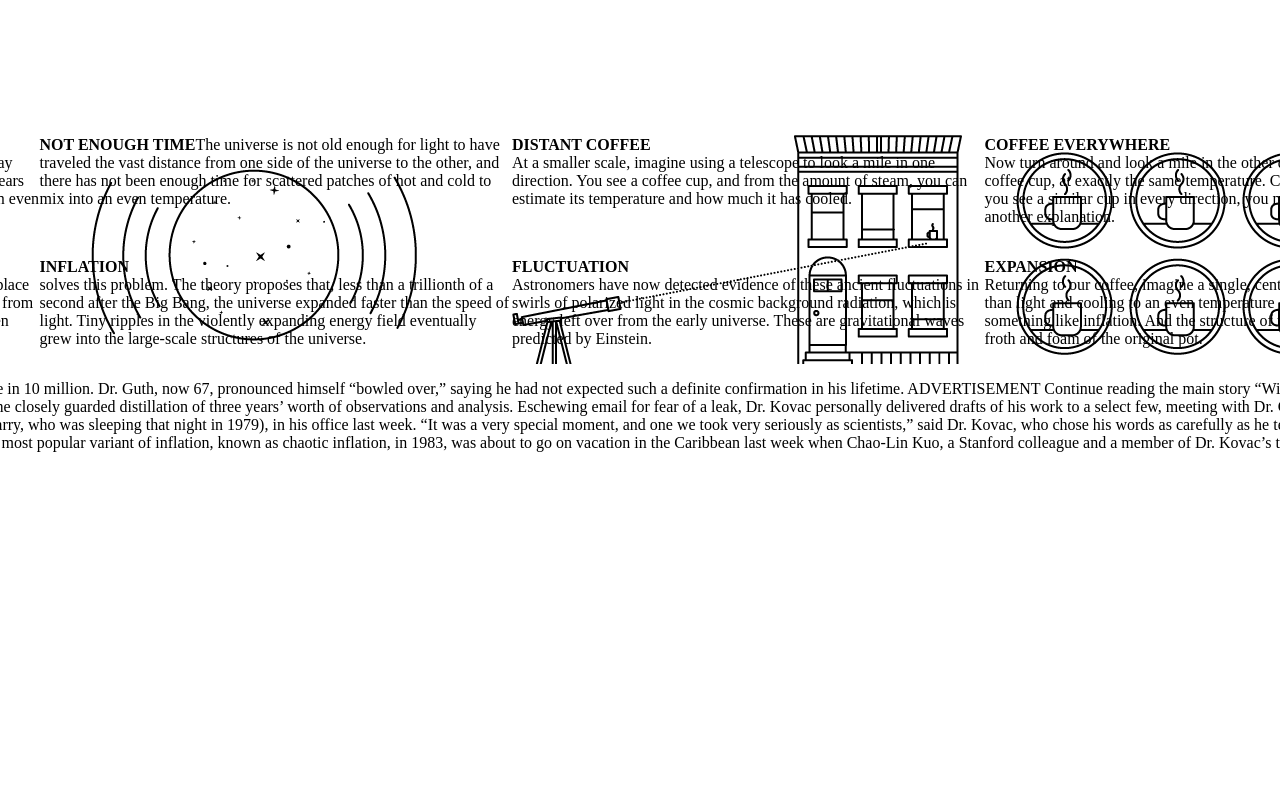
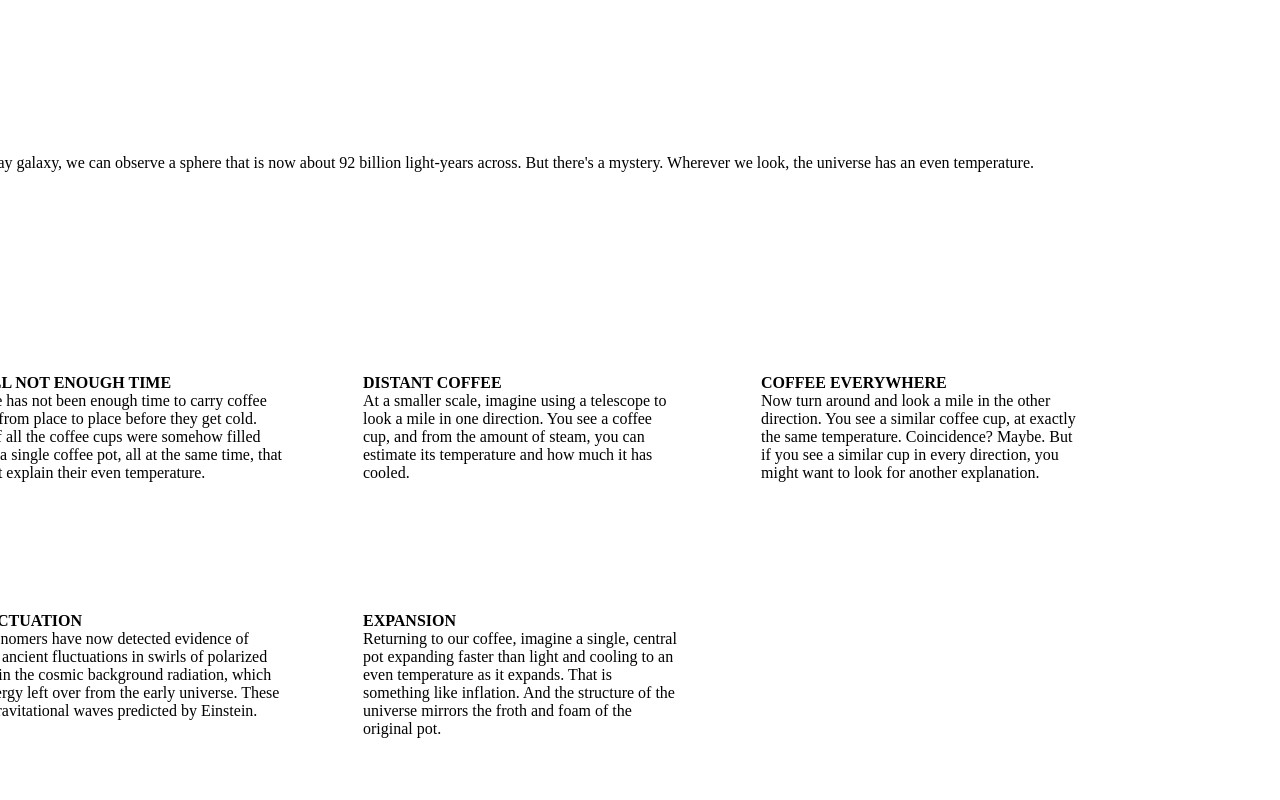
Before and after one commit to jamestucker1988/PROJECT-POSITIONING-AND-FLOATING-ELEMENTS, a plain HTML site: page index.html in a window 1280 px wide. Shown: the part 3760-4560 px from the top of the page. Before the commit the page ends 4246 px from the top, so only its background shows below. Drawn offline with Linux system fonts and the light colour scheme.

Commit message:
trying to align image infation-945.png

```diff
--- a/style.css
+++ b/style.css
@@ -75,6 +75,7 @@ main > p {
 }
 
 .main-content {
+    position: relative;
     padding-top: 8rem;
 
     padding-left: 5rem;
@@ -82,7 +83,7 @@ main > p {
     /*    width: inherit;*/
     align-self: center;
     line-height: 1.5rem;
-    flex-basis: 50%;
+    /*    flex-basis: 50%;*/
     max-width: 60%;
     font-size: 1.3rem;
 
@@ -116,6 +117,37 @@ main > p {
     padding-right: 70%;
 }
 
+
+
+
+
+
+/*
+.theory {
+    padding-left: 25%;
+    position: absolute;
+    padding-top
+
+}
+
+
+.theory > p {
+    padding-top: 69%;
+}
+
+
+
+.theory > img {
+
+    width: 50%;
+
+    padding-top: 70%;
+
+    object-fit: contain;
+
+}
+*/
+
 /*
 
 .x {
@@ -134,12 +166,40 @@ main > p {
     height: 100%;
 }*/
 .grid-background {
-    width: 100%;
+    max-width: 80%;
+    height: 100%;
     display: grid;
     grid-template-columns: repeat(4, 1fr);
-    grid-template-rows: auto auto;
+    grid-template-rows: repeat(5, 1fr);
+    /*
     background-image: url("inflation-945.png");
     background-repeat: no-repeat;
-    background-position: top 0 left 0;
+    background-position: left 5rem top 1rem;
+    background-origin: border-box;
+    background-size: contain;
+*/
+    /*    object-fit: scale-down;*/
+    z-index: 1;
+    grid-gap: 5rem;
+
 
 }
+
+.grid-background > p:first-child {
+    grid-area: 1/1/2/-1;
+
+}
+
+.grid-background > p:nth-child(2) {
+    grid-area: 2/1/3/2;
+}
+
+.grid-background > p:nth-child(3) {
+    grid-area: 2/3/3/4;
+}
+
+.grid-background > p:nth-child(4) {
+    grid-area: 2/4/3/5;
+}
+
+main > p {}
```
